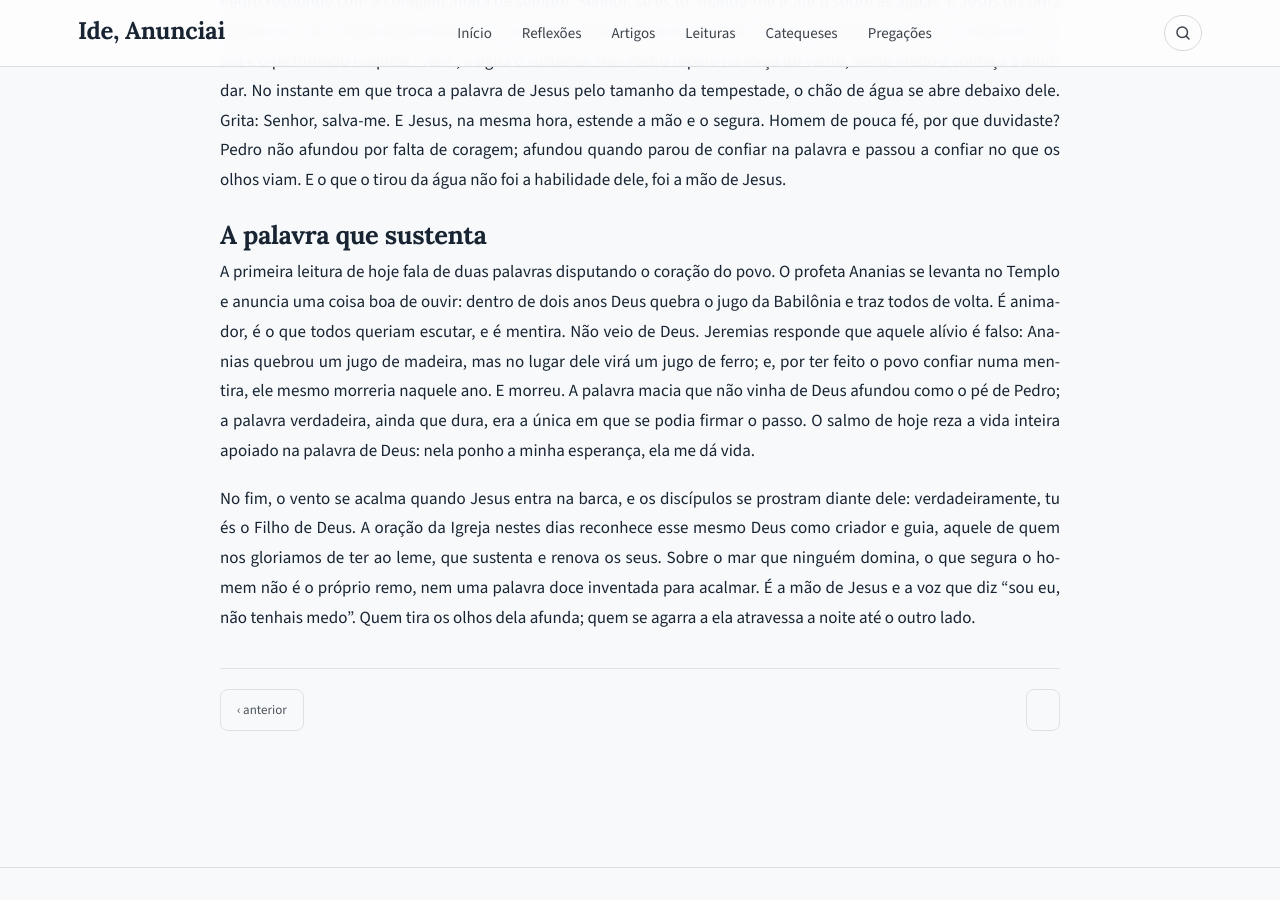
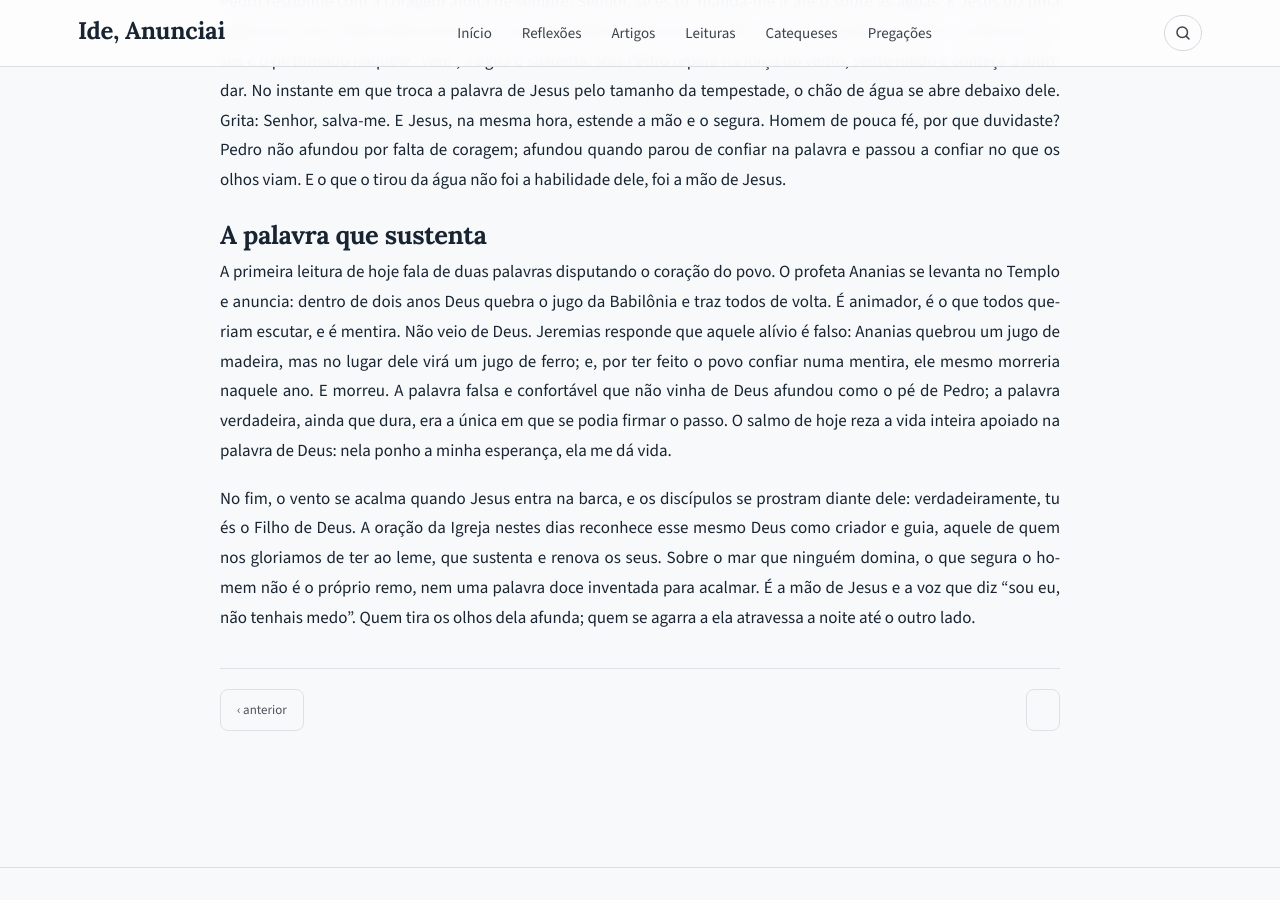
Before and after one commit to admariam/liturgiadiaria, a Jekyll site: the page built from _posts/2026-08-03-coragem-sou-eu-nao-tenhais-medo.md, in a window 1280 px wide and 900 px high, scrolled down 1189 px. Built offline with Jekyll 4.4.1, drawn with Linux system fonts in a browser that asks for light colours.

Commit message:
Update Reflexão “2026-08-03-coragem-sou-eu-nao-tenhais-medo”

```diff
--- a/_posts/2026-08-03-coragem-sou-eu-nao-tenhais-medo.md
+++ b/_posts/2026-08-03-coragem-sou-eu-nao-tenhais-medo.md
@@ -1,13 +1,14 @@
 ---
-title: "Coragem! Sou eu. Não tenhais medo"
+title: Coragem! Sou eu. Não tenhais medo
 date: 2026-08-03
-celebracao: "Segunda-feira da 18ª Semana do Tempo Comum"
-evangelho: "Mt 14,22-36"
-leituras: "Jr 28,1-17 · Sl 118(119) · Mt 14,22-36"
-citacao: "Coragem! Sou eu. Não tenhais medo."
+celebracao: Segunda-feira da 18ª Semana do Tempo Comum
+evangelho: Mt 14,22-36
+leituras: Jr 28,1-17 · Sl 118(119) · Mt 14,22-36
+citacao: Coragem! Sou eu. Não tenhais medo.
 imagem: /assets/img/2026-08-03.jpg
-resumo: "A barca rema a noite toda contra o vento e não sai do lugar. Quando o medo é maior, Jesus vem andando sobre as águas — e a mão que Pedro perde ao duvidar é a mesma que o segura ao afundar."
+resumo: A barca rema a noite toda contra o vento e não sai do lugar. Quando o medo é maior, Jesus vem andando sobre as águas e a mão que Pedro perde ao duvidar é a mesma que o segura ao afundar.
 ---
+
 ## Jesus sobe sozinho para rezar
 
 Logo depois de alimentar a multidão, Jesus obriga os discípulos a entrar na barca e ir à frente para o outro lado, enquanto despede o povo. E, ficando só, sobe ao monte para rezar. A noite cai, e Jesus está sozinho na montanha, diante do Pai, enquanto a barca já vai longe da margem.
@@ -26,6 +27,6 @@
 
 ## A palavra que sustenta
 
-A primeira leitura de hoje fala de duas palavras disputando o coração do povo. O profeta Ananias se levanta no Templo e anuncia uma coisa boa de ouvir: dentro de dois anos Deus quebra o jugo da Babilônia e traz todos de volta. É animador, é o que todos queriam escutar, e é mentira. Não veio de Deus. Jeremias responde que aquele alívio é falso: Ananias quebrou um jugo de madeira, mas no lugar dele virá um jugo de ferro; e, por ter feito o povo confiar numa mentira, ele mesmo morreria naquele ano. E morreu. A palavra macia que não vinha de Deus afundou como o pé de Pedro; a palavra verdadeira, ainda que dura, era a única em que se podia firmar o passo. O salmo de hoje reza a vida inteira apoiado na palavra de Deus: nela ponho a minha esperança, ela me dá vida.
+A primeira leitura de hoje fala de duas palavras disputando o coração do povo. O profeta Ananias se levanta no Templo e anuncia: dentro de dois anos Deus quebra o jugo da Babilônia e traz todos de volta. É animador, é o que todos queriam escutar, e é mentira. Não veio de Deus. Jeremias responde que aquele alívio é falso: Ananias quebrou um jugo de madeira, mas no lugar dele virá um jugo de ferro; e, por ter feito o povo confiar numa mentira, ele mesmo morreria naquele ano. E morreu. A palavra falsa e confortável que não vinha de Deus afundou como o pé de Pedro; a palavra verdadeira, ainda que dura, era a única em que se podia firmar o passo. O salmo de hoje reza a vida inteira apoiado na palavra de Deus: nela ponho a minha esperança, ela me dá vida.
 
 No fim, o vento se acalma quando Jesus entra na barca, e os discípulos se prostram diante dele: verdadeiramente, tu és o Filho de Deus. A oração da Igreja nestes dias reconhece esse mesmo Deus como criador e guia, aquele de quem nos gloriamos de ter ao leme, que sustenta e renova os seus. Sobre o mar que ninguém domina, o que segura o homem não é o próprio remo, nem uma palavra doce inventada para acalmar. É a mão de Jesus e a voz que diz "sou eu, não tenhais medo". Quem tira os olhos dela afunda; quem se agarra a ela atravessa a noite até o outro lado.
```
